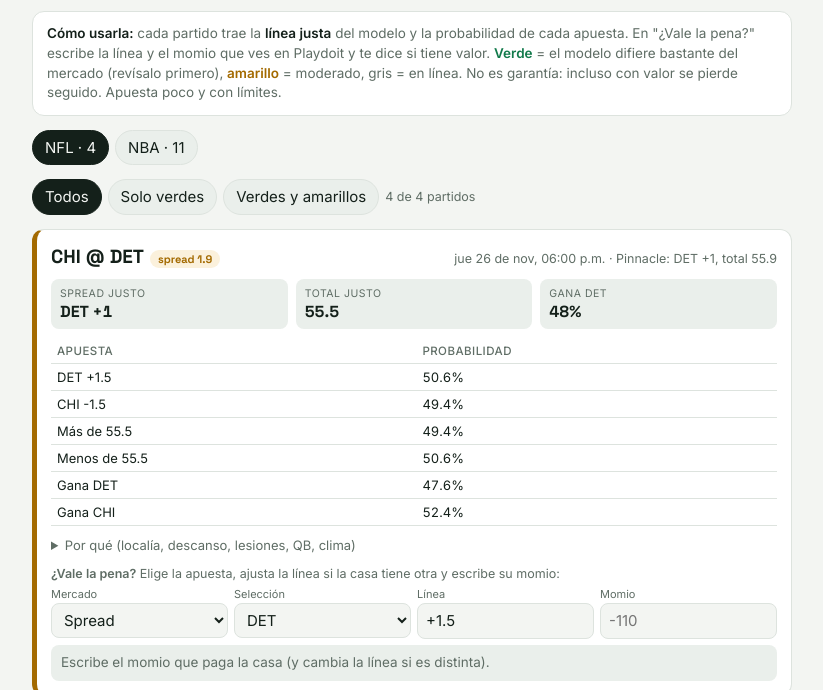
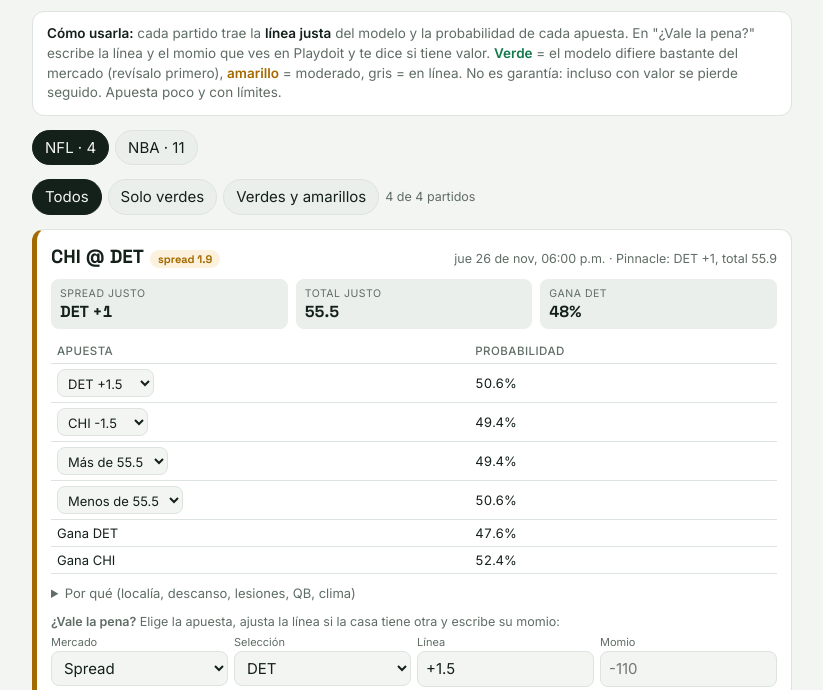
Before and after one commit to EddyNava/picks, a plain HTML site: page index.html in a window 1280 px wide. Shown: the part 101-791 px from the top of the page, without its empty margins (228-1051 px from the left). Drawn offline with Linux system fonts and the light colour scheme.

Commit message:
Menús de líneas alternas

```diff
--- a/index.html
+++ b/index.html
@@ -45,6 +45,7 @@ details summary{cursor:pointer;color:var(--muted);font-size:13px}
 details ul{margin:6px 0 0;padding-left:18px;font-size:13px}
 .calc{display:grid;grid-template-columns:repeat(4,minmax(0,1fr));gap:6px}
 .calc label{font-size:11px;color:var(--muted);display:block}
+select.alt{font:inherit;color:var(--ink);background:var(--bg);border:1px solid var(--line);border-radius:8px;padding:4px 6px;max-width:100%}
 .calc input,.calc select{width:100%;font:inherit;color:var(--ink);background:var(--bg);border:1px solid var(--line);border-radius:8px;padding:6px 8px}
 .res{font-size:13.5px;padding:8px 10px;border-radius:8px}
 .res.good{background:var(--good-bg);color:var(--good)} .res.bad{background:var(--bad-bg);color:var(--bad)} .res.idle{color:var(--muted);background:var(--chip)}
@@ -138,10 +139,10 @@ function render(){
       </div>
       <div class="scroll"><table>
         <tr><th>Apuesta</th><th>Probabilidad</th></tr>
-        <tr><td>${g.local} ${sgn(sp_.linea_local)}</td><td class="n">${pct(sp_.local.prob)}</td></tr>
-        <tr><td>${g.visitante} ${sgn(-sp_.linea_local)}</td><td class="n">${pct(sp_.visitante.prob)}</td></tr>
-        <tr><td>Más de ${to.linea}</td><td class="n">${pct(to.over.prob)}</td></tr>
-        <tr><td>Menos de ${to.linea}</td><td class="n">${pct(to.under.prob)}</td></tr>
+        <tr><td><select class="alt" data-k="hl" aria-label="Hándicap ${g.local}"></select></td><td class="n" data-p="hl"></td></tr>
+        <tr><td><select class="alt" data-k="hv" aria-label="Hándicap ${g.visitante}"></select></td><td class="n" data-p="hv"></td></tr>
+        <tr><td><select class="alt" data-k="ov" aria-label="Más de"></select></td><td class="n" data-p="ov"></td></tr>
+        <tr><td><select class="alt" data-k="un" aria-label="Menos de"></select></td><td class="n" data-p="un"></td></tr>
         <tr><td>Gana ${g.local}</td><td class="n">${pct(ml.local.prob)}</td></tr>
         <tr><td>Gana ${g.visitante}</td><td class="n">${pct(ml.visitante.prob)}</td></tr>
       </table></div>
@@ -160,6 +161,22 @@ function render(){
         <div class="res idle" id="r${g.id}" style="margin-top:6px">Escribe el momio que paga la casa.</div>
       </div>`;
     box.appendChild(el);
+    // menús de líneas alternas: 10.5 puntos arriba y abajo de la línea del modelo
+    const steps = Array.from({length:21}, (_,i)=>i-10);
+    const opts = (base, lab) => steps.map(k=>{const v=base+k; return `<option value="${v}" ${k===0?'selected':''}>${lab(v)}</option>`;}).join('');
+    const hl0 = sp_.linea_local, tl0 = to.linea;
+    const cfg = {
+      hl: [opts(hl0, v=>`${g.local} ${sgn(v)}`), v=>probs(g,'spread','local',v).w],
+      hv: [opts(-hl0, v=>`${g.visitante} ${sgn(v)}`), v=>probs(g,'spread','visitante',v).w],
+      ov: [opts(tl0, v=>`Más de ${v}`), v=>probs(g,'total','over',v).w],
+      un: [opts(tl0, v=>`Menos de ${v}`), v=>probs(g,'total','under',v).w],
+    };
+    el.querySelectorAll('select.alt').forEach(sel=>{
+      const [html, fn] = cfg[sel.dataset.k]; sel.innerHTML = html;
+      const out = el.querySelector(`[data-p="${sel.dataset.k}"]`);
+      const upd = () => { out.textContent = pct(fn(parseFloat(sel.value))); };
+      sel.onchange = upd; upd();
+    });
     const M=$(`#m${g.id}`), S=$(`#s${g.id}`), L=$(`#l${g.id}`), O=$(`#o${g.id}`), R=$(`#r${g.id}`);
     const defLine=()=>{ L.value = M.value==='ml' ? '' : M.value==='total' ? to.linea : (S.value==='local' ? sgn(sp_.linea_local) : sgn(-sp_.linea_local)); };
     const fill=()=>{ S.innerHTML = M.value==='total' ? '<option value="over">Más de</option><option value="under">Menos de</option>'
```
